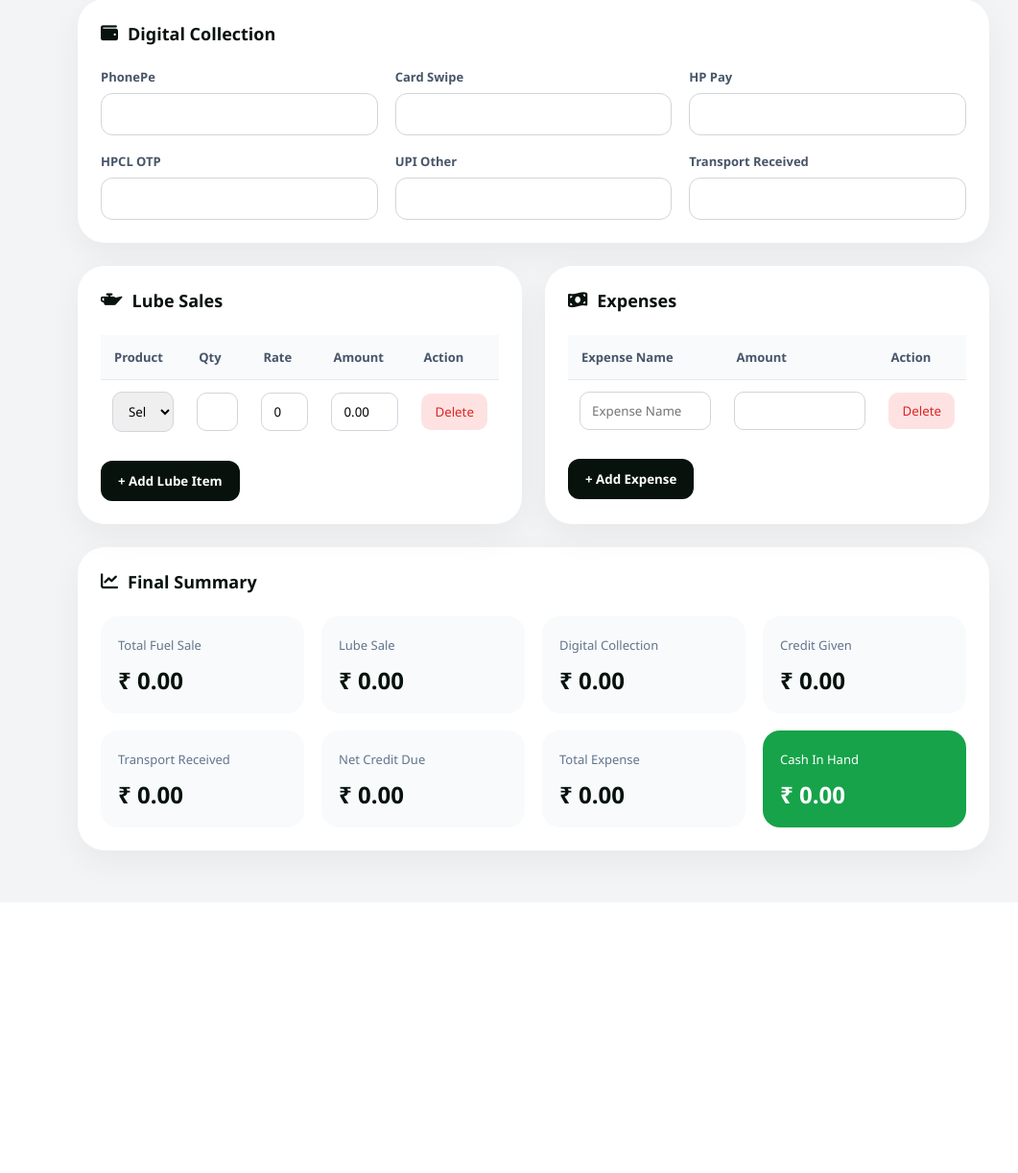
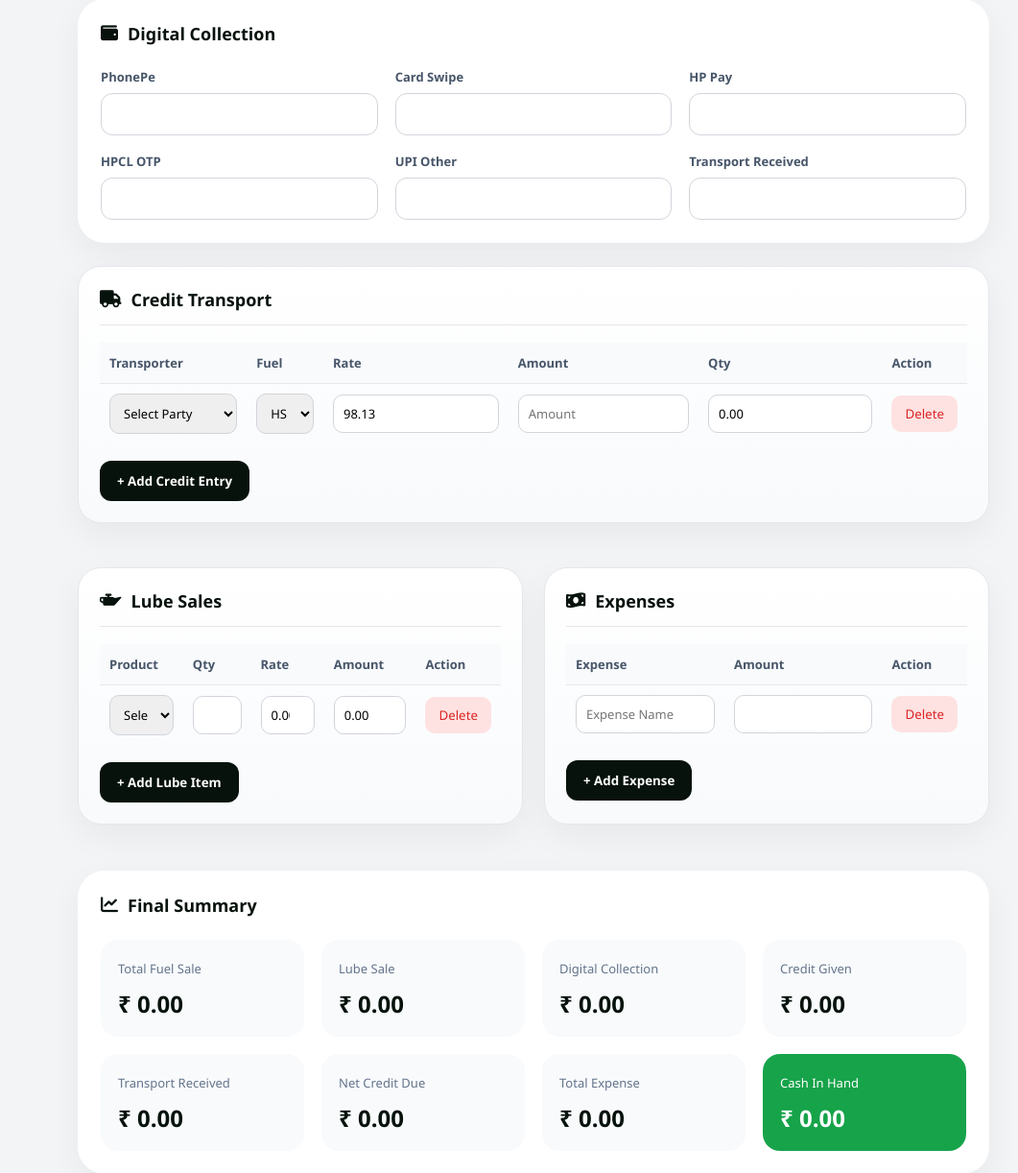
Before and after one commit to binayakchoudhury08/sai-fuel-mart, a Flask app: page /daily-closing in a window 1280 px wide. Shown: the part 1403-2625 px from the top of the page at 96% size, without its empty margins (219-1280 px from the left). Before the commit the page ends 2325 px from the top, so only its background shows below. Run offline with Flask 3, Linux system fonts and the light colour scheme; a user stored in the database is signed in; data comes from the database, SQL or seed files in the repository; both versions use the stored data as it was after the commit.

Commit message:
update full project

```diff
--- a/app.py
+++ b/app.py
@@ -464,6 +464,13 @@ def daily_closing():
 
     lube_items = cur.fetchall()
 
+    cur.execute("""
+    SELECT *
+    FROM credit_transporters
+    ORDER BY party_name ASC
+""")
+    transporters = cur.fetchall()
+
     # SETTINGS
 
     cur.execute("""
@@ -527,7 +534,7 @@ def daily_closing():
         "daily_closing.html",
 
         settings=settings,
-
+        transporters=transporters,
         ms_nozzles=ms_nozzles,
         hsd_nozzles=hsd_nozzles,
         cng_nozzles=cng_nozzles,
--- a/templates/daily_closing.html
+++ b/templates/daily_closing.html
@@ -340,51 +340,52 @@ body{
 
 /* GRID */
 
-.two-grid{
+.three-grid{
     display:grid;
     grid-template-columns:1fr 1fr;
-    gap:24px;
+    gap:22px;
+    margin-bottom:24px;
 }
 
-/* RESPONSIVE */
-
-@media(max-width:1200px){
-
-    .cards{
-        grid-template-columns:repeat(2,1fr);
+.credit-wide{
+    grid-column:1 / -1;
 }
 
-    .summary-grid{
-        grid-template-columns:repeat(2,1fr);
+.premium-box{
+    border:1px solid #e5e7eb;
+    background:linear-gradient(180deg,#ffffff,#f8fafc);
+    padding:22px;
+    border-radius:24px;
 }
 
-    .form-grid{
-        grid-template-columns:1fr 1fr;
-    }
+.premium-box .box-title{
+    margin-bottom:18px;
+    padding-bottom:14px;
+    border-bottom:1px solid #e5e7eb;
 }
 
-@media(max-width:800px){
-
-    .sidebar{
-        position:relative;
-        width:100%;
-        height:auto;
+.premium-box .entry-table th{
+    padding:12px 10px;
+    font-size:13px;
 }
 
-    .container{
-        flex-direction:column;
+.premium-box .entry-table td{
+    padding:10px;
 }
 
-    .main-content{
-        margin-left:0;
-        width:100%;
+.premium-box .entry-table input,
+.premium-box .entry-table select{
+    padding:10px;
+    font-size:13px;
 }
 
-    .cards,
-    .summary-grid,
-    .two-grid,
-    .form-grid{
+@media(max-width:1000px){
+    .three-grid{
         grid-template-columns:1fr;
+    }
+
+    .credit-wide{
+        grid-column:auto;
     }
 }
 
@@ -830,13 +831,70 @@ Digital Collection
 
 </div>
 
-<!-- LUBE + EXPENSE -->
+<!-- CREDIT + LUBE + EXPENSE -->
 
-<div class="two-grid">
+<div class="three-grid">
+
+<!-- CREDIT TRANSPORT -->
+
+<div class="box premium-box credit-wide">
+
+<div class="box-title">
+<i class="fa-solid fa-truck"></i>
+Credit Transport
+</div>
+
+<table class="entry-table" id="credit-table">
+<thead>
+<tr>
+<th>Transporter</th>
+<th>Fuel</th>
+<th>Rate</th>
+<th>Amount</th>
+<th>Qty</th>
+<th>Action</th>
+</tr>
+</thead>
+
+<tbody>
+<tr class="credit-row">
+<td>
+<select class="transporter">
+<option value="">Select Party</option>
+{% for t in transporters %}
+<option value="{{ t['id'] }}">{{ t['party_name'] }}</option>
+{% endfor %}
+</select>
+</td>
+
+<td>
+<select class="fuel">
+<option>MS</option>
+<option selected>HSD</option>
+<option>CNG</option>
+</select>
+</td>
+
+<td><input type="number" class="rate" readonly></td>
+<td><input type="number" class="amount" placeholder="Amount"></td>
+<td><input type="number" class="litres" readonly></td>
+
+<td>
+<button type="button" class="delete-row">Delete</button>
+</td>
+</tr>
+</tbody>
+</table>
+
+<button class="add-btn" id="add-credit">
++ Add Credit Entry
+</button>
+
+</div>
 
 <!-- LUBE -->
 
-<div class="box">
+<div class="box premium-box">
 
 <div class="box-title">
 <i class="fa-solid fa-oil-can"></i>
@@ -844,9 +902,7 @@ Lube Sales
 </div>
 
 <table class="entry-table" id="lube-table">
-
 <thead>
-
 <tr>
 <th>Product</th>
 <th>Qty</th>
@@ -854,145 +910,69 @@ Lube Sales
 <th>Amount</th>
 <th>Action</th>
 </tr>
-
 </thead>
 
 <tbody>
-
 <tr class="lube-row">
-
 <td>
-
 <select class="lube-product">
-
-<option value="" data-rate="0">
-Select Product
+<option value="" data-rate="0">Select Product</option>
+{% for item in lube_items %}
+<option value="{{ item['id'] }}" data-rate="{{ item['selling_rate'] }}">
+{{ item['product_name'] }} | Stock: {{ item['closing_stock'] }}
 </option>
-
-{% for item in lube_items %}
-
-<option
-value="{{ item['id'] }}"
-data-rate="{{ item['selling_rate'] }}">
-
-{{ item['product_name'] }}
-| Stock:
-{{ item['closing_stock'] }}
-
-</option>
-
 {% endfor %}
-
 </select>
-
 </td>
 
-<td>
-<input type="number" class="qty">
-</td>
-
-<td>
-<input type="number"
-class="lube-rate"
-readonly>
-</td>
-
-<td>
-<input type="number"
-class="lube-amount"
-readonly>
-</td>
-
-<td>
-
-<button type="button"
-class="delete-row">
-
-Delete
-
-</button>
-
-</td>
-
+<td><input type="number" class="qty"></td>
+<td><input type="number" class="lube-rate" readonly></td>
+<td><input type="number" class="lube-amount" readonly></td>
+<td><button type="button" class="delete-row">Delete</button></td>
 </tr>
-
 </tbody>
-
 </table>
 
-<button class="add-btn"
-id="add-lube">
-
+<button class="add-btn" id="add-lube">
 + Add Lube Item
-
 </button>
 
 </div>
 
 <!-- EXPENSE -->
 
-<div class="box">
+<div class="box premium-box">
 
 <div class="box-title">
 <i class="fa-solid fa-money-bill-wave"></i>
 Expenses
 </div>
 
-<table class="entry-table"
-id="expense-table">
-
+<table class="entry-table" id="expense-table">
 <thead>
-
 <tr>
-<th>Expense Name</th>
+<th>Expense</th>
 <th>Amount</th>
 <th>Action</th>
 </tr>
-
 </thead>
 
 <tbody>
-
 <tr class="expense-row">
-
-<td>
-<input type="text"
-placeholder="Expense Name">
-</td>
-
-<td>
-<input type="number"
-class="expense-amount">
-</td>
-
-<td>
-
-<button type="button"
-class="delete-row">
-
-Delete
-
-</button>
-
-</td>
-
+<td><input type="text" placeholder="Expense Name"></td>
+<td><input type="number" class="expense-amount"></td>
+<td><button type="button" class="delete-row">Delete</button></td>
 </tr>
-
 </tbody>
-
 </table>
 
-<button class="add-btn"
-id="add-expense">
-
+<button class="add-btn" id="add-expense">
 + Add Expense
-
 </button>
 
 </div>
 
 </div>
-
 <!-- SUMMARY -->
 
 <div class="box">
```
Also changed, not shown: templates/reports.html (+82 -1 lines), sai_fuel_mart.db. Lines whose indentation alone changed are shown as unchanged.
